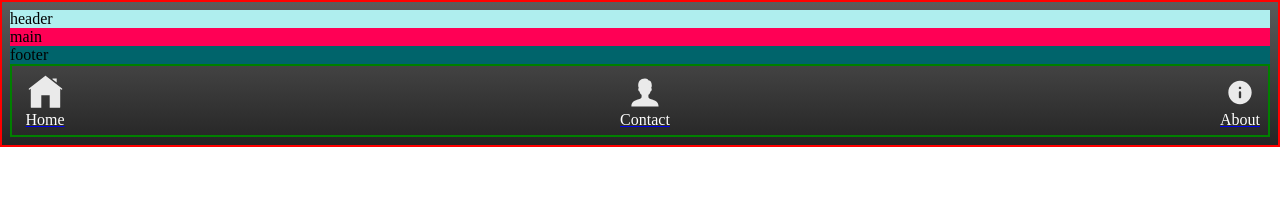
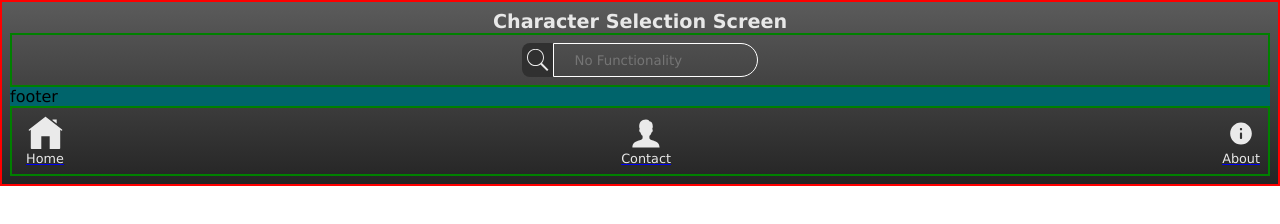
Before and after one commit to NK-daCoder-ITvarsity/Module-1-Assessment-5, a plain HTML site: page index.html in a window 1280 px wide. Drawn offline with Linux system fonts and the light colour scheme.

Commit message:
Created a search bar UI

```diff
--- a/index.html
+++ b/index.html
@@ -8,32 +8,45 @@
 </head>
 <body class="main-background">
     <header>
-        header
+        <section class="mobile-section__header mobile-section__text--color--alignment">
+            <h2>Character Selection Screen</h2>
+        </section>
     </header>
 
-    <main>main</main>
+    <main>
+        <section class="mobile-section__border">
+            <section class="mobile-section__search-bar--container">
+                <img src="./Assets/icons/icons8-search-25.svg" class="mobile-section__search--icon"/>
+                <input type="search" name="search" placeholder=" No Functionality"/>
+            </section>
+
+            <section class=""></section>
+
+            <section class="mobile-section__card"></section>
+        </section>
+    </main>
 
     <footer>footer</footer>
 
-    <section>
+    <section class="mobile-section__nav-bar">
         <nav class="nav-bar">
             <ul class="nav-bar__links">
                 <li class="nav-bar__button">
                     <a href="#">
                         <img src="./Assets/icons/icons8-home.svg" class="nav-bar__icon">
-                        <p class="nav-bar__contents">Home</p>
+                        <p class="mobile-section__text--color--alignment">Home</p>
                     </a>
                 </li>
                 <li class="nav-bar__button">
                     <a href="#">
                         <img src="./Assets/icons/contact.svg" class="nav-bar__icon">
-                        <p class="nav-bar__contents">Contact</p>
+                        <p class="mobile-section__text--color--alignment">Contact</p>
                     </a>
                 </li>
                 <li class="nav-bar__button">
                     <a href="#">
                         <img src="./Assets/icons/icons8-about.svg" class="nav-bar__icon">
-                        <p class="nav-bar__contents">About</p>
+                        <p class="mobile-section__text--color--alignment">About</p>
                     </a>
                 </li>
             </ul>
--- a/styles.css
+++ b/styles.css
@@ -1,18 +1,12 @@
 * {
     padding: 0;
     margin: 0;
+    font-family: Verdana, Geneva, Tahoma, sans-serif;
 }
 
 :root {
     --background-gradient: linear-gradient(hsl(0, 0%, 36%), hsl(0, 0%, 14%));
-}
-
-header {
-    background-color: paleturquoise;
-}
-
-main {
-    background-color: #ff0055;
+    --mobile-searchbar-radius: 2rem;
 }
 
 footer {
@@ -29,7 +23,7 @@ footer {
         background-repeat: no-repeat;
     }
 
-    section {
+    .mobile-section__nav-bar {
         border: 2px solid green;
     }
 
@@ -53,9 +47,38 @@ footer {
     }
 
 
-    .nav-bar__contents {
-        color: white;
+    .mobile-section__text--color--alignment {
+        color: hsl(0, 0%, 91%);
         text-align: center;
+        font-size: .8rem;
     }
 
+    .mobile-section__search-bar--container {
+        padding: 0.5rem;
+        display: flex;
+        justify-content: center;
+    }
+
+    .mobile-section__search-bar--container input {
+        background: transparent;
+        height: 2rem;
+        border-top-right-radius: var(--mobile-searchbar-radius);
+        border-bottom-right-radius: var(--mobile-searchbar-radius);
+        border: 1px solid white;
+        color: white;
+        padding: 1rem;
+    }
+
+    .mobile-section__border {
+        border: 2px solid green;
+    }
+
+    .mobile-section__search--icon {
+        background-color: hsl(0, 0%, 19%);
+        border: 1px solid white;
+        border-top-left-radius: .5rem;
+        border-bottom-left-radius: .5rem;
+        border: none;
+        padding: .2rem;
+    }
 }
```
Also changed, not shown: Assets/icons/icons8-search-25.svg (added).
